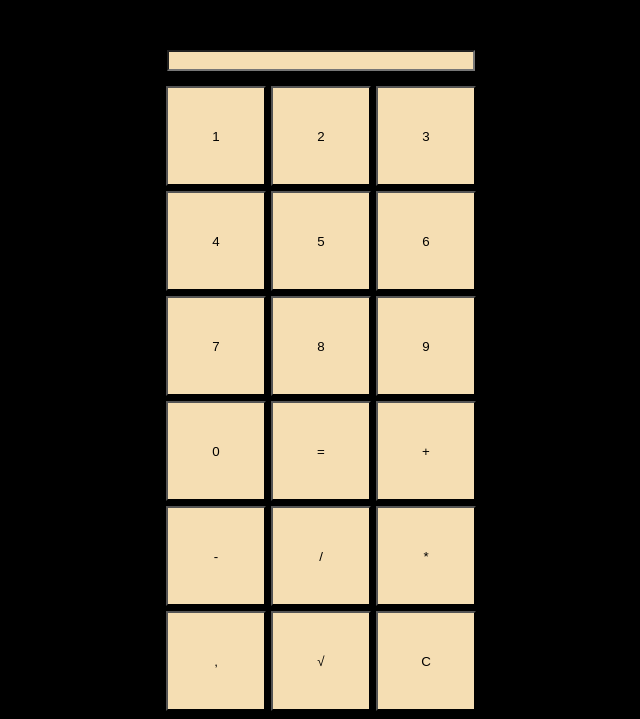
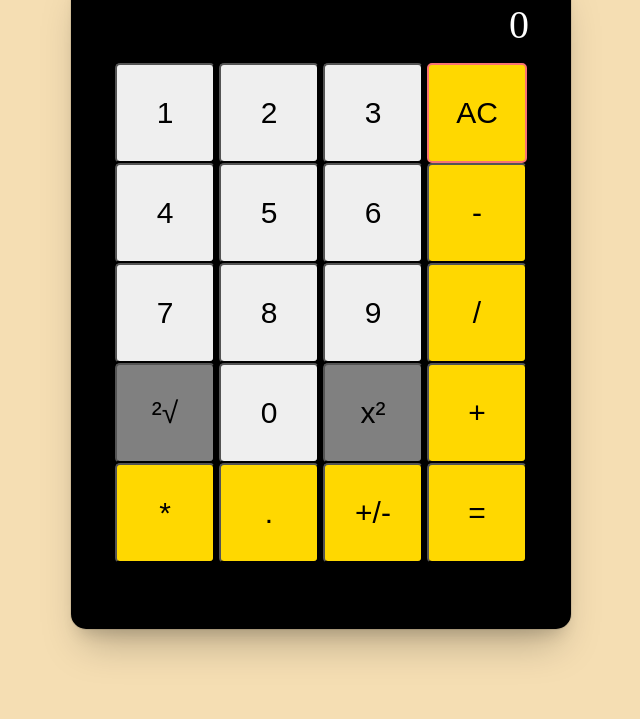
Before and after one commit to rdog49/Calculator, a plain HTML site: page index.html in a window 1280 px wide. Shown: the part 81-800 px from the top of the page, without its empty margins (319-959 px from the left). Drawn offline with Linux system fonts and the light colour scheme.

Commit message:
redacted styles for syte

```diff
--- a/index.html
+++ b/index.html
@@ -7,29 +7,30 @@
 <body class="bgc">
     <!-- основное тело -->
     <div class="wrapper__center">
-    <h1 class="main__title">Калькулятор</h1>
-
-    <input type="text" class="user__field">
-
-    <div class="user__buttons">
+        <div class="calculator">
+            <div class="display">0</div>
+            <div class="numbers">
                 <button class="number">1</button>
                 <button class="number">2</button>
                 <button class="number">3</button>
+                <button class="number number-cool number-yell">AС</button>
                 <button class="number">4</button>
                 <button class="number">5</button>
                 <button class="number">6</button>
+                <button class="number number-yell">-</button>
                 <button class="number">7</button>
                 <button class="number">8</button>
                 <button class="number">9</button>
+                <button class="number number-yell">/</button>
+                <button class="number number-gray">²√</button>
                 <button class="number">0</button>
-        <button class="symbol">=</button>
-        <button class="symbol">+</button>
-        <button class="symbol">-</button>
-        <button class="symbol">/</button>
-        <button class="symbol">*</button>
-        <button class="symbol">,</button>
-        <button class="symbol">√</button>
-        <button class="symbol">С</button>
+                <button class="number number-gray">x²</button>
+                <button class="number number-yell">+</button>
+                <button class="number number-yell">*</button>
+                <button class="number number-yell">.</button>
+                <button class="number number-yell-eq">+/-</button>
+                <button class="number number-yell-eq">=</button>
+            </div>
         </div>
     </div>
     <script src="main.js"></script>
--- a/style.css
+++ b/style.css
@@ -1,29 +1,69 @@
+* {
+    margin: 0;
+    padding: 0;
+    box-sizing: border-box;
+}
 .bgc{
-    background-color: black;
-}
-.main__title{
-    text-align: center;
-    margin-bottom: 50px;
-    color: wheat;
+    background-color: wheat;
 }
 .wrapper__center{
   display: flex;
   flex-direction: column;
   align-items: center;
   text-align: center;
-  gap: 15px;
+  margin-top: 50px;
 }
 button{
     width: 100px;
     height: 100px;
-    background-color: wheat;
+    border-radius: 5px;
 }
-.user__field{
-    width: 300px;
-    background-color: wheat;
+.calculator{
+    gap: 10px;
+    display: flex;
+    flex-wrap: wrap;
+    background-color: rgb(0, 0, 0);
+    border: solid black 2px;
+    padding: 30px 40px 60px;
+    border-radius: 15px;
+    box-shadow:
+  0 0 0 1px rgba(0, 0, 0, 0.08),
+  0 25px 40px -12px rgba(0, 0, 0, 0.25),
+  0 12px 16px -8px rgba(0, 0, 0, 0.15);
+    width: 500px;
+    height: 660px;
 }
-.user__buttons{
-    display: grid;
-    grid-template-columns: repeat(3, 1fr);
-    gap: 5px;
+.number-gray{
+    background-color: gray;
+    font-size: 30px;
 }
+.number-yell{
+    background-color: #FFD800;
+    font-size: 30px;
+}
+.number-yell-eq{
+    background-color: #FFD800;
+    font-size: 30px;
+}
+.number{
+    font-size: 30px;
+}
+.number-yell:hover, .number-yell:active{
+    background-color: #c5a700;
+}
+.number-gray:hover, .number-gray:active{
+    background-color: rgb(166, 166, 166);
+}
+.number-yell-eq:hover, .number-yell-eq:active{
+    background-color: #c5a700;
+}
+.display{
+    color: white;
+    text-align: end;
+    width: 100%;
+    font-size: 40px;
+    overflow: hidden;
+}
+.number-cool{
+    border: solid rgb(249, 115, 115) 2px;
+}
```
Lines whose indentation alone changed are shown as unchanged.
